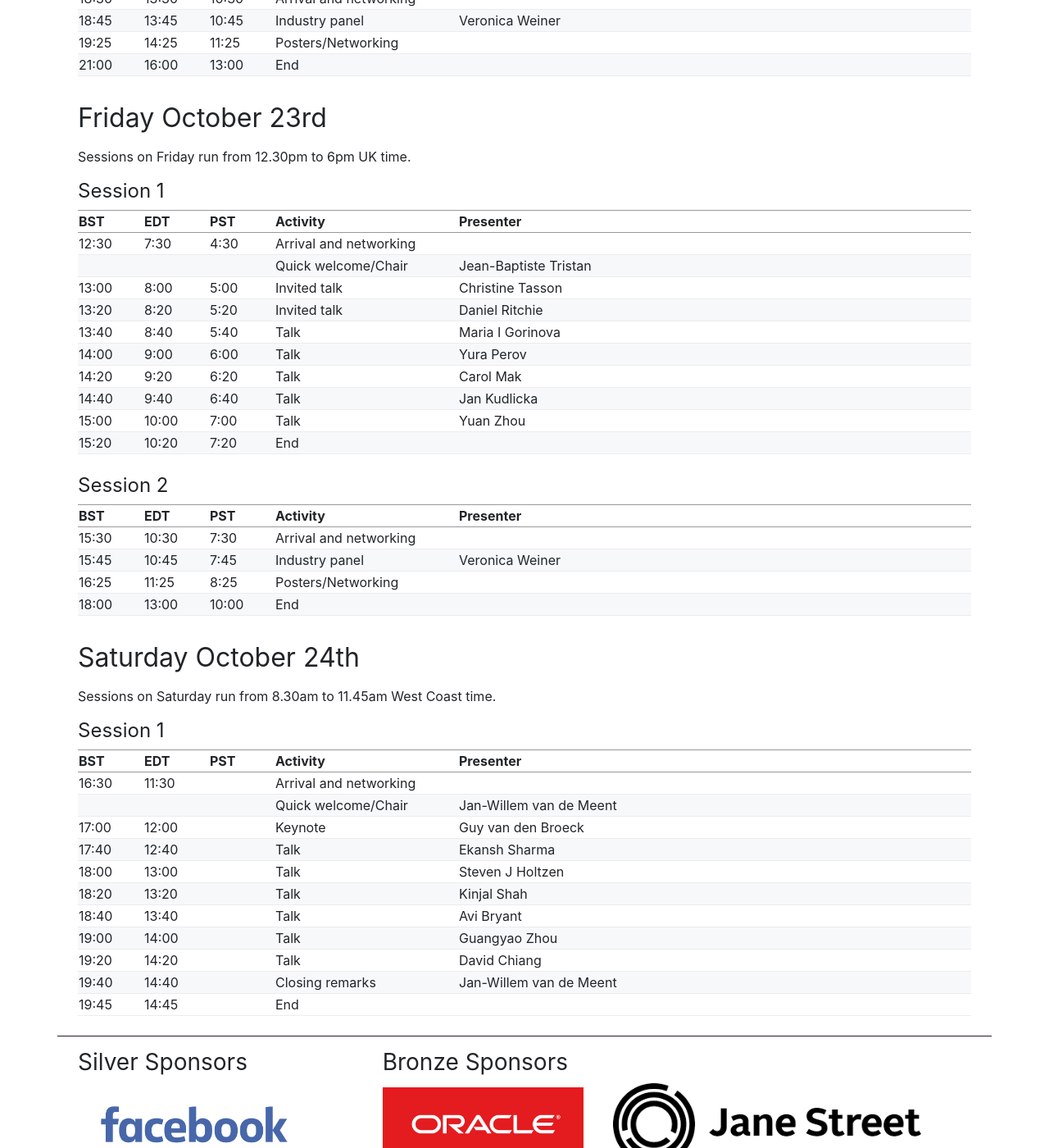
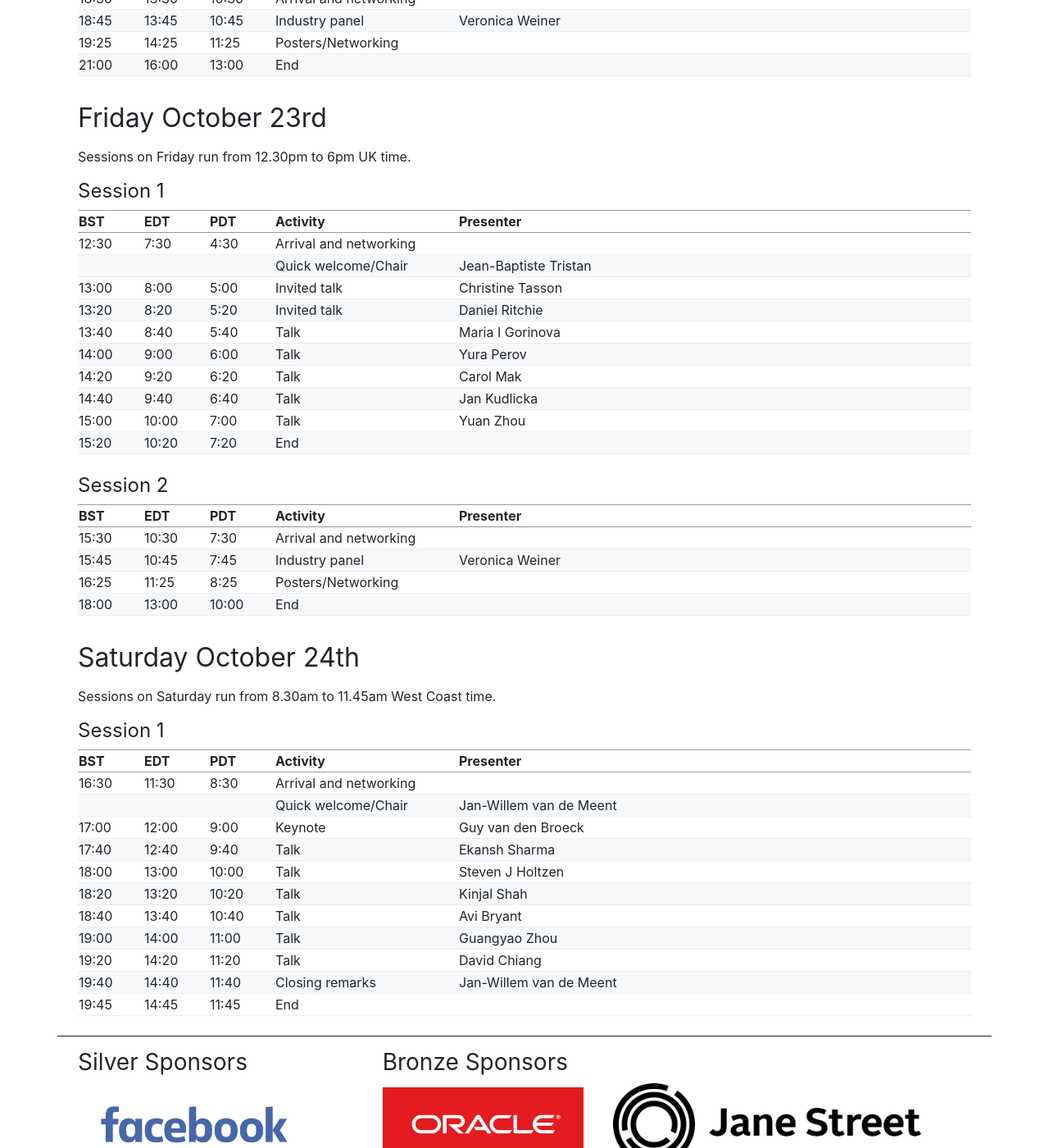
Before and after one commit to probprog-conference/probprog-conference.github.io, a Jekyll site: the page built from schedule/index.md, in a window 1280 px wide and 1400 px high, scrolled down 573 px. Shown: the whole window at 82% size. Built offline with Jekyll 4.4.1, drawn with Linux system fonts in a browser that asks for light colours.

Commit message:
Trying again with the PST -> PDT change (some stuff not saved)

```diff
--- a/_data/schedule-2020-oct22-session1.csv
+++ b/_data/schedule-2020-oct22-session1.csv
@@ -1,4 +1,4 @@
-BST,EDT,PST,Duration,Activity,Live presenter,,,,,,,,
+BST,EDT,PDT,Duration,Activity,Live presenter,,,,,,,,
 15:30,10:30,7:30,0:30,Arrival and networking,,,,,,,,,
 16:00,11:00,8:00,0:20,Welcome/Chair,Vikash Mansinghka,,,,,,,,
 16:20,11:20,8:20,0:40,Keynote,Leslie Kaelbling,,,,,,,,
--- a/_data/schedule-2020-oct22-session2.csv
+++ b/_data/schedule-2020-oct22-session2.csv
@@ -1,4 +1,4 @@
-BST,EDT,PST,Duration,Activity,Live presenter,,,,,,,,
+BST,EDT,PDT,Duration,Activity,Live presenter,,,,,,,,
 18:30,13:30,10:30,0:15,Arrival and networking,,,,,,,,,
 18:45,13:45,10:45,0:40,Industry panel,Veronica Weiner,,,,,,,,
 19:25,14:25,11:25,1:30,Posters/Networking,,,,,,,,,
--- a/_data/schedule-2020-oct23-session1.csv
+++ b/_data/schedule-2020-oct23-session1.csv
@@ -1,4 +1,4 @@
-BST,EDT,PST,Duration,Activity,Live presenter,,,,,,,,
+BST,EDT,PDT,Duration,Activity,Live presenter,,,,,,,,
 12:30,7:30,4:30,0:30,Arrival and networking,,,,,,,,,
 ,,,,Quick welcome/Chair,Jean-Baptiste Tristan,,,,,,,,
 13:00,8:00,5:00,0:20,Invited talk,Christine Tasson,,,,,,,,
--- a/_data/schedule-2020-oct23-session2.csv
+++ b/_data/schedule-2020-oct23-session2.csv
@@ -1,4 +1,4 @@
-BST,EDT,PST,Duration,Activity,Live presenter,,,,,,,,
+BST,EDT,PDT,Duration,Activity,Live presenter,,,,,,,,
 15:30,10:30,7:30,0:15,Arrival and networking,,,,,,,,,
 15:45,10:45,7:45,0:40,Industry panel,Veronica Weiner,,,,,,,,
 16:25,11:25,8:25,1:30,Posters/Networking,,,,,,,,,
--- a/schedule/index.md
+++ b/schedule/index.md
@@ -14,7 +14,7 @@
     <thead>
         <th class="time">BST</th>
         <th class="time">EDT</th>
-        <th class="time">PST</th>
+        <th class="time">PDT</th>
         <th class="activity">Activity</th>
         <th class="presenter">Presenter</th>
         <!-- <th>Authors</th> -->
@@ -29,7 +29,7 @@
         {{ row["EDT"] | markdownify }}
         </td>
         <td>
-        {{ row["PST"] | markdownify }}
+        {{ row["PDT"] | markdownify }}
         </td>
         <td>
         {{ row["Activity"] | markdownify }}
@@ -49,7 +49,7 @@
     <thead>
         <th class="time">BST</th>
         <th class="time">EDT</th>
-        <th class="time">PST</th>
+        <th class="time">PDT</th>
         <th class="activity">Activity</th>
         <th class="presenter">Presenter</th>
         <!-- <th>Authors</th> -->
@@ -64,7 +64,7 @@
         {{ row["EDT"] | markdownify }}
         </td>
         <td>
-        {{ row["PST"] | markdownify }}
+        {{ row["PDT"] | markdownify }}
         </td>
         <td>
         {{ row["Activity"] | markdownify }}
@@ -88,7 +88,7 @@
     <thead>
         <th class="time">BST</th>
         <th class="time">EDT</th>
-        <th class="time">PST</th>
+        <th class="time">PDT</th>
         <th class="activity">Activity</th>
         <th class="presenter">Presenter</th>
         <!-- <th>Authors</th> -->
@@ -103,7 +103,7 @@
         {{ row["EDT"] | markdownify }}
         </td>
         <td>
-        {{ row["PST"] | markdownify }}
+        {{ row["PDT"] | markdownify }}
         </td>
         <td>
         {{ row["Activity"] | markdownify }}
@@ -123,7 +123,7 @@
     <thead>
         <th class="time">BST</th>
         <th class="time">EDT</th>
-        <th class="time">PST</th>
+        <th class="time">PDT</th>
         <th class="activity">Activity</th>
         <th class="presenter">Presenter</th>
         <!-- <th>Authors</th> -->
@@ -138,7 +138,7 @@
         {{ row["EDT"] | markdownify }}
         </td>
         <td>
-        {{ row["PST"] | markdownify }}
+        {{ row["PDT"] | markdownify }}
         </td>
         <td>
         {{ row["Activity"] | markdownify }}
@@ -162,7 +162,7 @@
     <thead>
         <th class="time">BST</th>
         <th class="time">EDT</th>
-        <th class="time">PST</th>
+        <th class="time">PDT</th>
         <th class="activity">Activity</th>
         <th class="presenter">Presenter</th>
         <!-- <th>Authors</th> -->
@@ -177,7 +177,7 @@
         {{ row["EDT"] | markdownify }}
         </td>
         <td>
-        {{ row["PST"] | markdownify }}
+        {{ row["PDT"] | markdownify }}
         </td>
         <td>
         {{ row["Activity"] | markdownify }}
```
